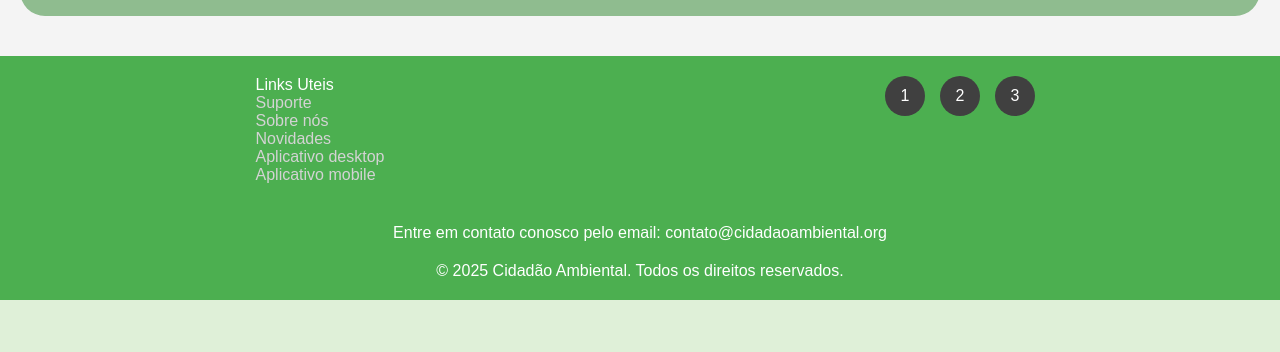
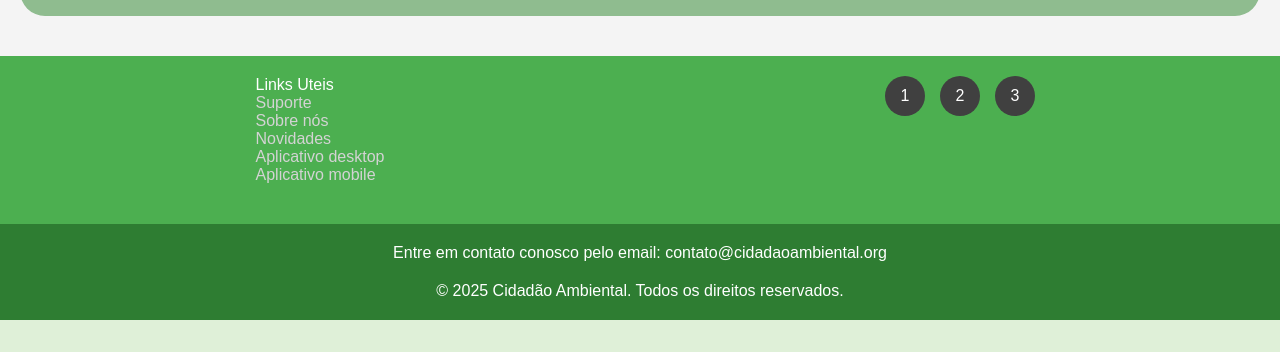
Before and after one commit to Emerson308/CidadaoAmbiental_frontendInicial, a plain HTML site: page index.html in a window 1280 px wide. Shown: the part 448-800 px from the top of the page. Drawn offline with Linux system fonts and the light colour scheme; a script that the page names is missing.

Commit message:
Pequena alteração no estilo

```diff
--- a/styles/index.css
+++ b/styles/index.css
@@ -135,7 +135,8 @@ footer {
     background-color: #4CAF50;
     color: white;
     text-align: center;
-    padding: 20px 0;
+    padding-top: 20px;
+    /* padding: 20px 0; */
     /* height: 250px; */
     min-height: 25dvh;
     /* position: fixed; */
@@ -213,7 +214,9 @@ footer *{
     /* height: 140px; */
     justify-content: flex-end;
     gap: 20px;
+    padding: 20px 0;
     margin-top: 40px;
+    background-color: #2E7D32;
 }
 
 .emailContato{
```
